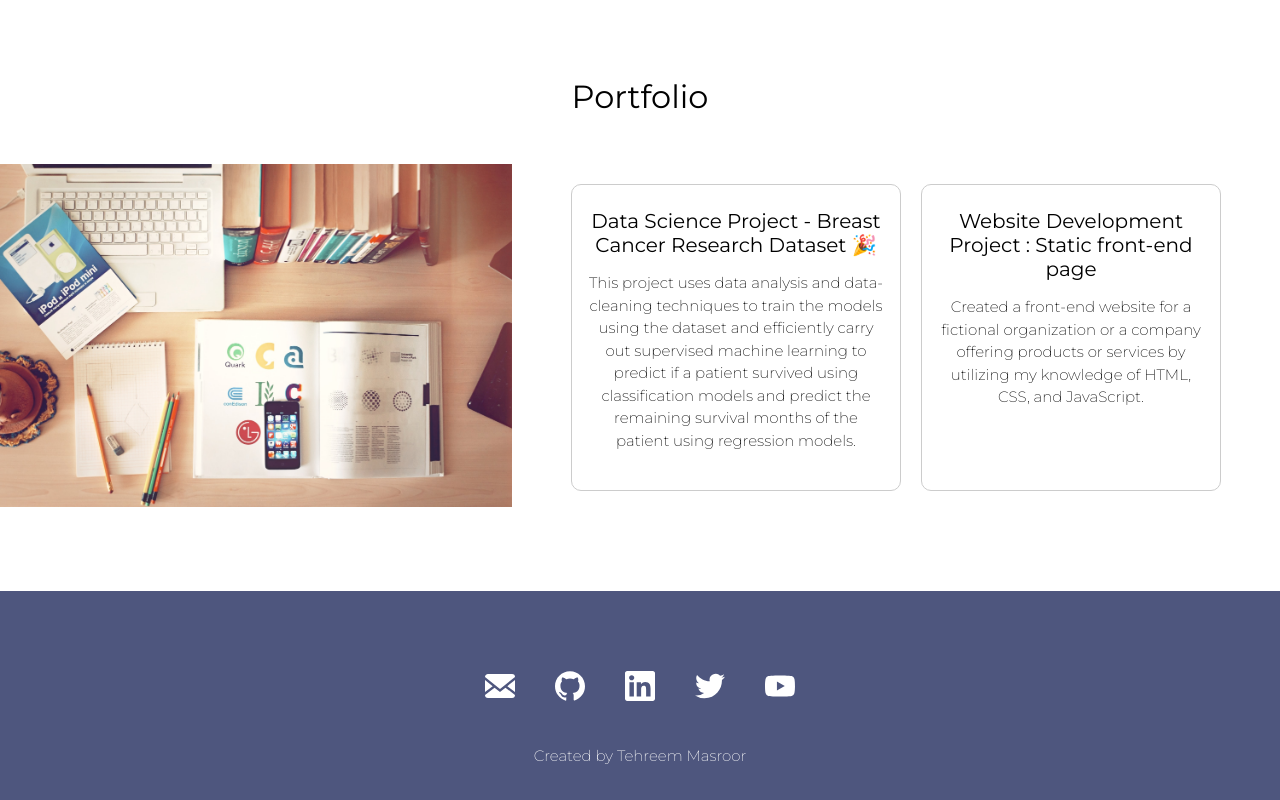
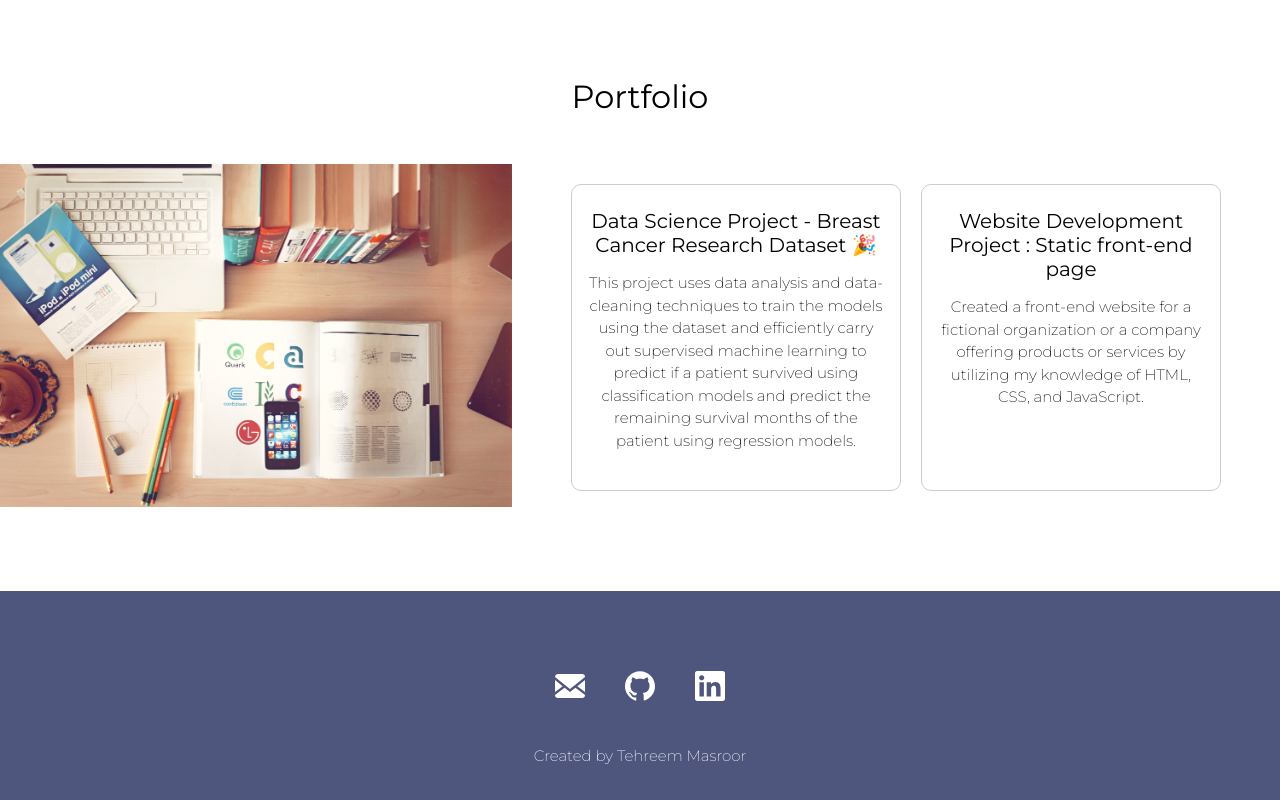
Before and after one commit to thm-msror/Primer_Codespaces-React-Tutorial, a React (Vite) app: page / in a window 1280 px wide. Shown: the part 2232-3032 px from the top of the page. Built offline with nearby package versions, Linux system fonts and the light colour scheme.

Commit message:
change-footer

```diff
--- a/src/Components/Footer.jsx
+++ b/src/Components/Footer.jsx
@@ -16,8 +16,6 @@ import gitHubIcon from "../images/socials/github.svg";
 import instagramIcon from "../images/socials/instagram.svg";
 import linkedInIcon from "../images/socials/linkedin.svg";
 import mediumIcon from "../images/socials/medium.svg";
-import twitterIcon from "../images/socials/twitter.svg";
-import youTubeIcon from "../images/socials/youtube.svg";
 
 /**
  * 💡 Learning resources
@@ -36,8 +34,6 @@ const Footer = (props) => {
     medium,
     name,
     primaryColor,
-    twitter,
-    youTube,
   } = props;
 
   return (
@@ -98,20 +94,6 @@ const Footer = (props) => {
             <img src={mediumIcon} alt="Medium" className="socialIcon" />
           </a>
         )}
-        {twitter && (
-          <a href={`https://twitter.com/${twitter}`} target="_blank" rel="noopener noreferrer">
-            <img src={twitterIcon} alt="Twitter" className="socialIcon" />
-          </a>
-        )}
-        {youTube && (
-          <a
-            href={`https://www.youtube.com/c/${youTube}`}
-            target="_blank"
-            rel="noopener noreferrer"
-          >
-            <img src={youTubeIcon} alt="YouTube" className="socialIcon" />
-          </a>
-        )}
       </div>
       <p className="small" style={{ marginTop: 0, color: "white" }}>
         Created by {name}
@@ -133,9 +115,6 @@ Footer.propTypes = {
   medium: PropTypes.string,
   name: PropTypes.string.isRequired,
   primaryColor: PropTypes.string,
-  twitter: PropTypes.string,
-  youTube: PropTypes.string,
-
 };
 
 export default Footer;
```
